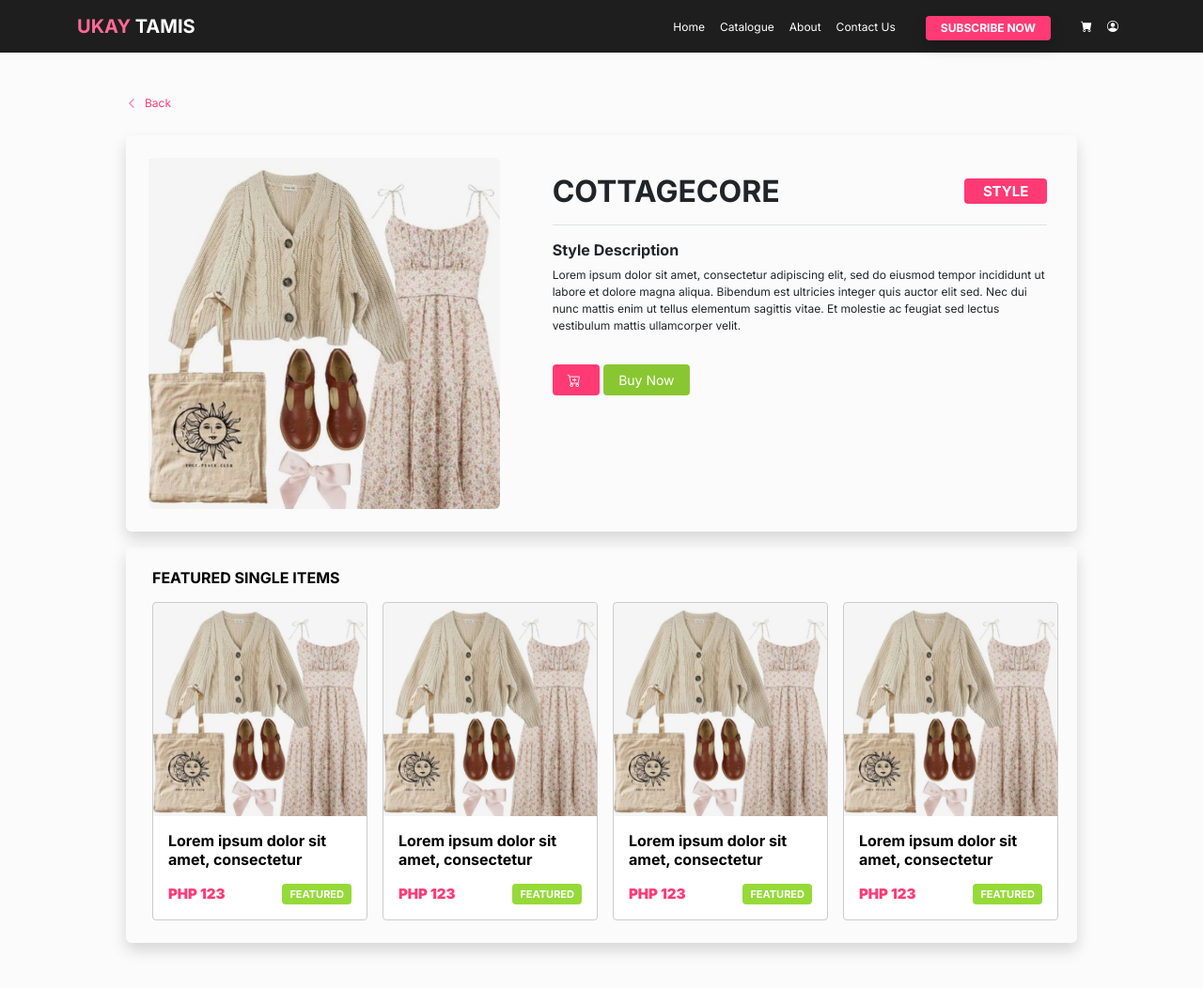
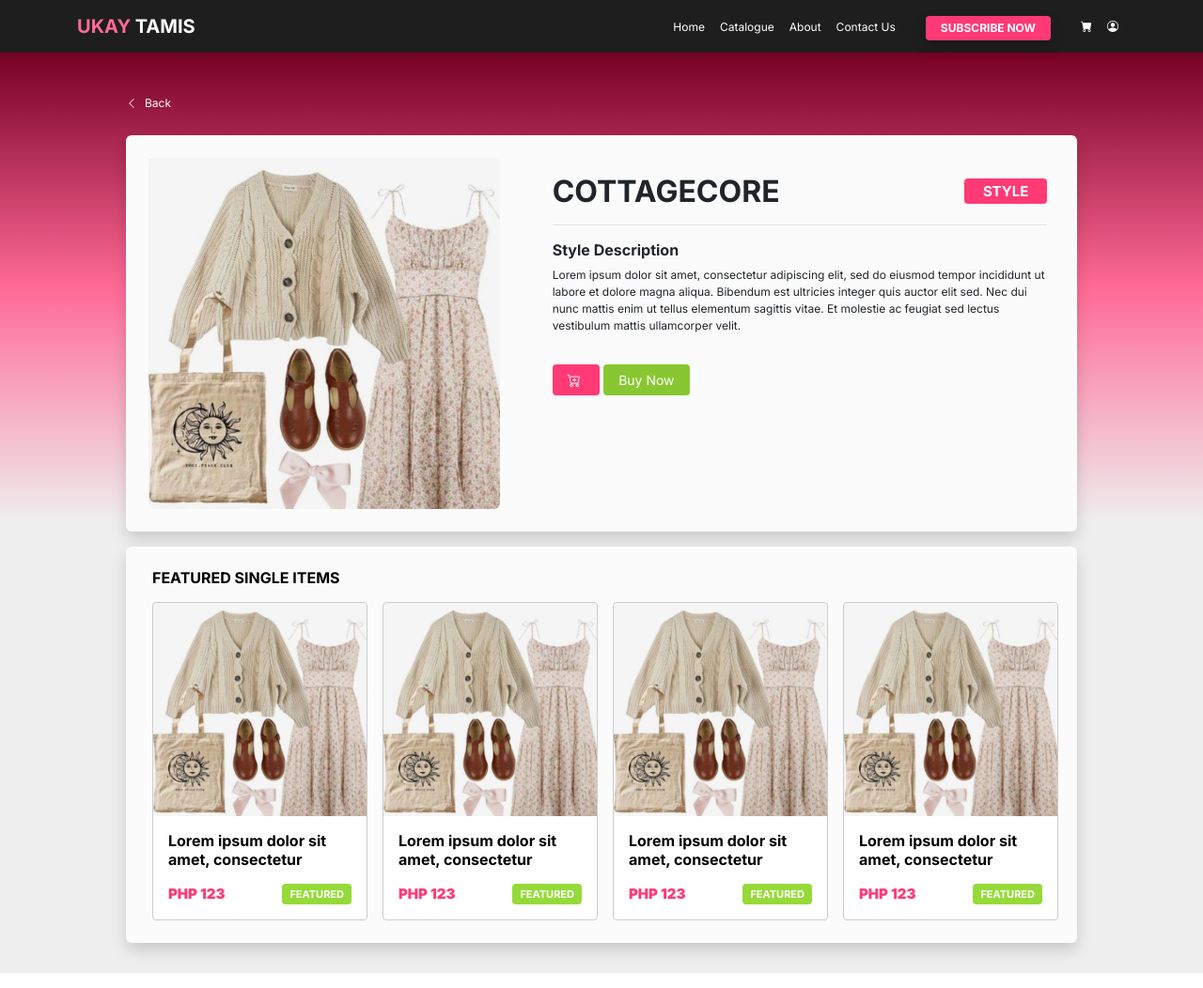
Before and after one commit to msn02/Ukay-Tamis, a PHP site: page /style_1.php in a window 1280 px wide. Shown: the whole page at 94% size. Run offline with PHP 8.4, Linux system fonts and the light colour scheme.

Commit message:
style: background for style page

```diff
--- a/css/item.css
+++ b/css/item.css
@@ -12,7 +12,7 @@
 
 .back_link a {
     font-size: 12px;
-    color: #ff3a75;
+    color: #ffffff;
 }
 
 .card_content {
@@ -24,6 +24,13 @@
     font-size: 12px;
     font-weight: bold;
     color: #FF6A97;
+}
+
+.gradient_pink {
+    background-image: linear-gradient(180deg, #760024, #FF6A97, #eeeeee);
+    position:static;
+    width: auto;
+    height: 500px;
 }
 
 .item_card {
--- a/style_1.php
+++ b/style_1.php
@@ -7,18 +7,18 @@
     <?php include 'head_resource.php';?>
     <link rel="stylesheet" href="css/item.css">
 </head>
-<body class="gray_bg">
+<body class="gray_bg2">
     <!-- navigation bar -->
     <?php include 'nav_bar.php'?>
 
-    <div class="container-fluid p-3 center-align">
+    <div class="container-fluid p-3 gradient_pink center-align">
         <div class="container px-5 py-3">
             <!-- back button -->
             <div class="back_link p-2">
                 <a class="border-0 p-2 rounded-1 justify-content-start text-decoration-none w-25" href="catalogue_page.php"><i class="bi bi-chevron-left me-2"></i>Back</a>
             </div>
 
-            <div class="row shadow rounded-2 m-3">
+            <div class="row shadow rounded-2 m-3 gray_bg">
                 <!-- product image -->
                 <div class="col-sm-5 m-0 p-4">
                     <div class="card overflow-hidden border-0">
@@ -56,7 +56,7 @@
                 </div>
             </div>
 
-            <div class="row shadow rounded-2 m-3 p-2">
+            <div class="row shadow rounded-2 m-3 p-2 gray_bg">
                 <div class="mt-3 mb-0 ms-2 single_items">
                     <h6 class="mb-0">FEATURED SINGLE ITEMS</h6>
                 </div>
```
